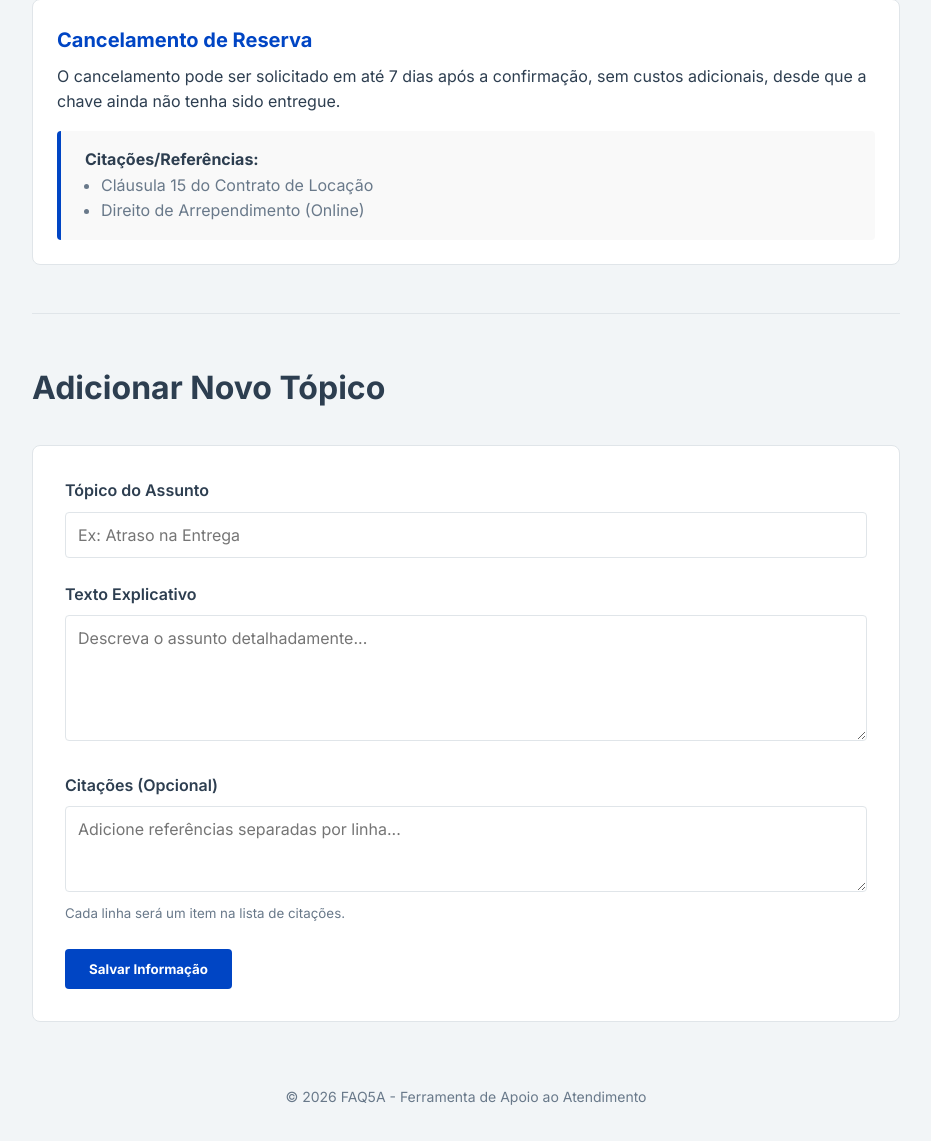
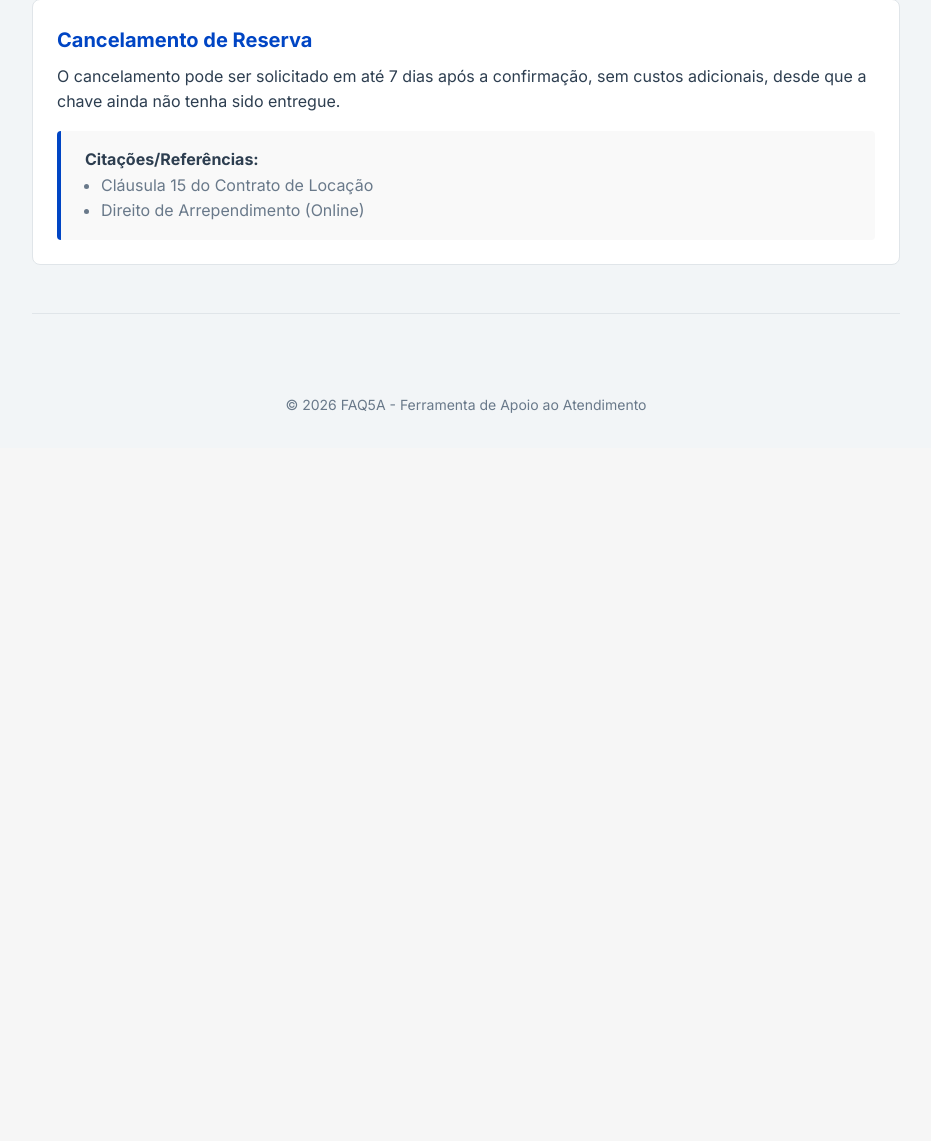
Before and after one commit to gabrielSMarcal/FAQ5A, a Django app: page /faq/ in a window 1280 px wide. Shown: the part 515-1656 px from the top of the page, without its empty margins (174-1105 px from the left). After the commit the page ends 928 px from the top, so only its background shows below. Run offline with Django 5.2, Linux system fonts and the light colour scheme.

Commit message:
Correção na página de FAQ, pois ainda continha a seção de adicionar

```diff
--- a/templates/faq/index.html
+++ b/templates/faq/index.html
@@ -36,32 +36,5 @@
             </div>
         </section>
 
-        <hr style="margin: 3rem 0; border: 0; border-top: 1px solid var(--border-color);">
-
-        <!-- Seção Adicionar -->
-        <section id="adicionar">
-            <h2 class="section-title">Adicionar Novo Tópico</h2>
-            <div class="form-container">
-                <form action="#">
-                    <div class="form-group">
-                        <label for="topico">Tópico do Assunto</label>
-                        <input type="text" id="topico" name="topico" placeholder="Ex: Atraso na Entrega" required>
-                    </div>
-
-                    <div class="form-group">
-                        <label for="texto">Texto Explicativo</label>
-                        <textarea id="texto" name="texto" rows="5" placeholder="Descreva o assunto detalhadamente..." required></textarea>
-                    </div>
-
-                    <div class="form-group">
-                        <label for="citacoes">Citações (Opcional)</label>
-                        <textarea id="citacoes" name="citacoes" rows="3" placeholder="Adicione referências separadas por linha..."></textarea>
-                        <small style="color: var(--light-text);">Cada linha será um item na lista de citações.</small>
-                    </div>
-
-                    <button type="submit" class="btn-submit">Salvar Informação</button>
-                </form>
-            </div>
-        </section>
-    </main>
+        <hr style="margin: 3rem 0; border: 0; border-top: 1px solid var(--border-color);">    </main>
 {% endblock %}
```
